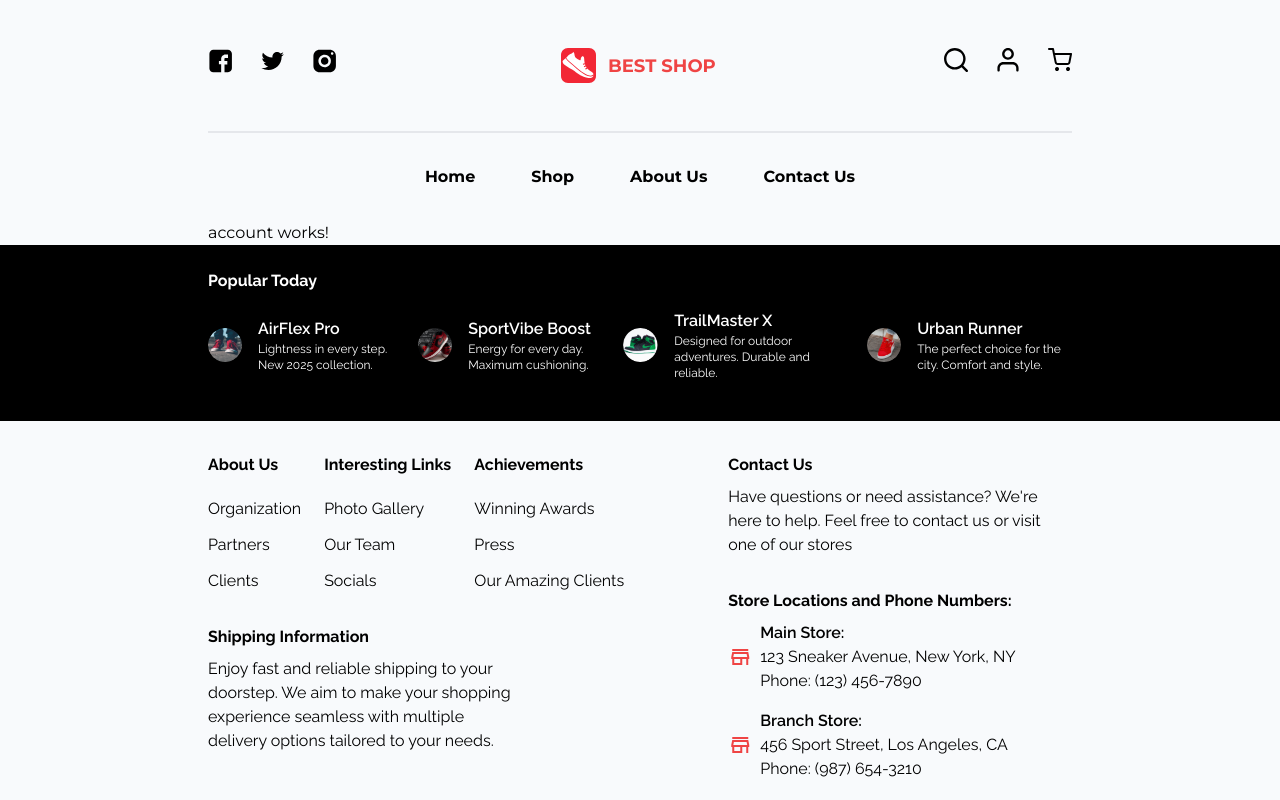
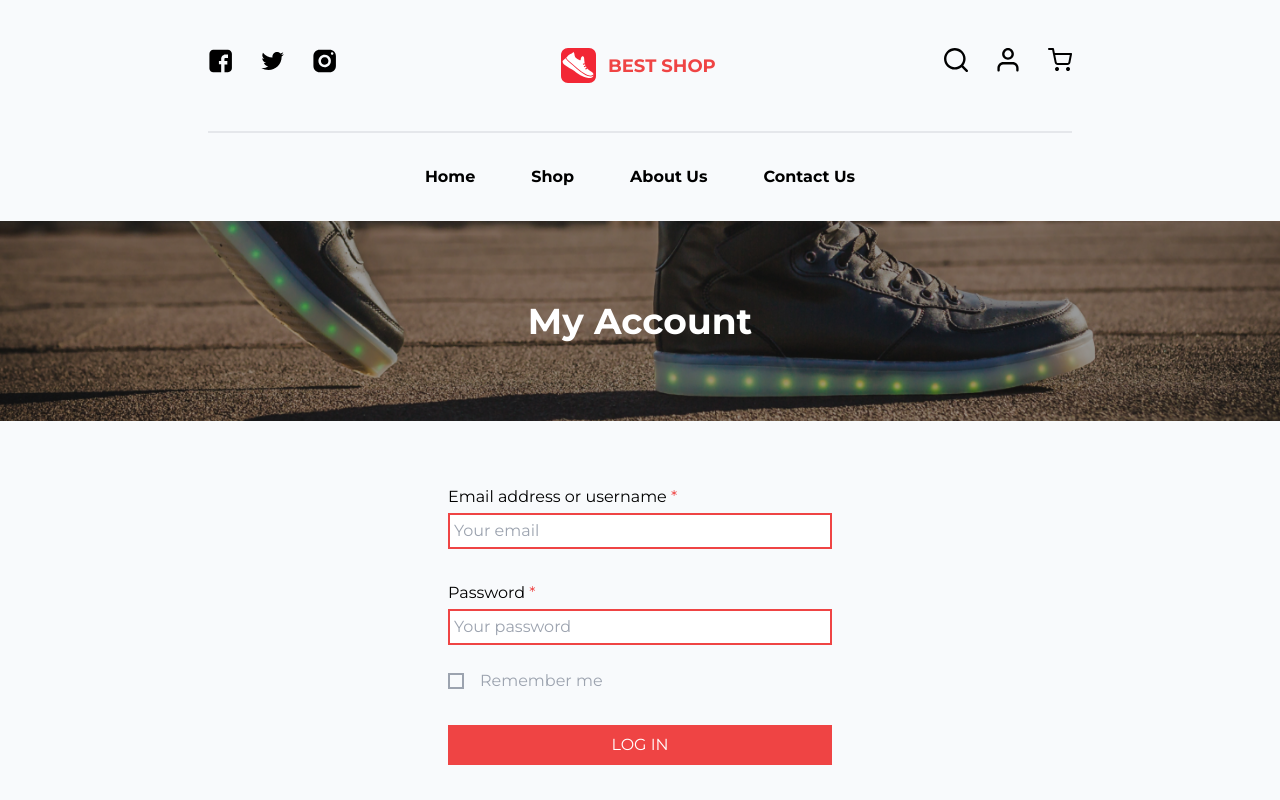
Before and after one commit to CopperyTexas/Shoe-store, an Angular app: page /my-account in a window 1280 px wide. Shown: the top 800 px of the page. Built offline with nearby package versions, Linux system fonts and the light colour scheme.

Commit message:
добавил форму аккаунта

```diff
--- a/src/app/pages/account/account.component.html
+++ b/src/app/pages/account/account.component.html
@@ -1 +1,48 @@
-<p>account works!</p>
+<div
+  class="min-h-[25vh] -mx-52 mb-16 bg-[url('assets/images/bg/MyAccount-bg.png')] bg-cover bg-center relative text-white flex flex-col justify-center items-center"
+>
+  <div class="absolute inset-0 bg-black bg-opacity-40"></div>
+  <h2 class="z-10 font-bold text-4xl">My Account</h2>
+</div>
+<div class="w-full flex justify-center mb-16">
+  <form [formGroup]="accountForm" (ngSubmit)="onSubmit()">
+    <div class="flex flex-col w-96 gap-1 mb-8">
+      <label for="email">
+        Email address or username <span class="text-red-500">*</span>
+      </label>
+      <input
+        id="email"
+        formControlName="email"
+        placeholder="Your email"
+        class="w-full border-2 border-red-500 p-1"
+      />
+    </div>
+    <div class="flex flex-col w-96 gap-1 mb-6">
+      <label for="password">Password <span class="text-red-500">*</span></label>
+      <input
+        id="password"
+        formControlName="password"
+        placeholder="Your password"
+        class="w-full border-2 border-red-500 p-1"
+      />
+    </div>
+    <div class="mb-8 flex gap-4 items-center">
+      <input
+        id="rememberMe"
+        type="checkbox"
+        formControlName="rememberMe"
+        class="appearance-none w-4 h-4 border-2 border-gray-400 cursor-pointer checked:bg-gray-500 peer"
+      />
+      <label
+        for="rememberMe"
+        class="text-gray-400 cursor-pointer peer-checked:text-red-500"
+        >Remember me</label
+      >
+    </div>
+
+    <button type="submit" class="w-full bg-red-500 text-white p-2 mb-8">
+      LOG IN
+    </button>
+    <a href="" class="text-red-500 cursor-pointer">Forgot Your Password?</a>
+  </form>
+</div>
--- a/src/app/pages/account/account.component.ts
+++ b/src/app/pages/account/account.component.ts
@@ -1,9 +1,32 @@
-import { Component } from '@angular/core';
+import { Component, OnInit } from '@angular/core';
+import {
+  FormBuilder,
+  FormGroup,
+  ReactiveFormsModule,
+  Validators,
+} from '@angular/forms';
 
 @Component({
   selector: 'app-account',
-  imports: [],
+  imports: [ReactiveFormsModule],
   templateUrl: './account.component.html',
   styleUrl: './account.component.scss',
 })
-export class AccountComponent {}
+export class AccountComponent implements OnInit {
+  accountForm!: FormGroup;
+  constructor(private fb: FormBuilder) {}
+  ngOnInit() {
+    this.accountForm = this.fb.group({
+      email: ['', [Validators.required, Validators.email]],
+      password: ['', [Validators.required, Validators.minLength(6)]],
+      rememberMe: [false],
+    });
+  }
+  onSubmit() {
+    if (this.accountForm.valid) {
+      console.log(this.accountForm.value);
+    } else {
+      this.accountForm.markAllAsTouched();
+    }
+  }
+}
--- a/src/app/shared/contact-form/contact-form.component.html
+++ b/src/app/shared/contact-form/contact-form.component.html
@@ -58,7 +58,7 @@
   </div>
   <button
     type="submit"
-    class="p-4 bg-red-500 rounded-xl text-white w-1/4 cursor-pointer"
+    class="p-2 bg-red-500 rounded-xl font-bold text-white w-1/4 cursor-pointer hover:scale-110 transition-transform duration-300"
     [disabled]="contactForm.invalid"
   >
     SEND
--- a/tailwind.config.js
+++ b/tailwind.config.js
@@ -1,5 +1,6 @@
 /** @type {import('tailwindcss').Config} */
 module.exports = {
+  mode: 'jit',
   content: ['./src/**/*.{html,ts}'],
   theme: {
     extend: {
```
Also changed, not shown: src/assets/images/bg/MyAccount-bg.png (added).
